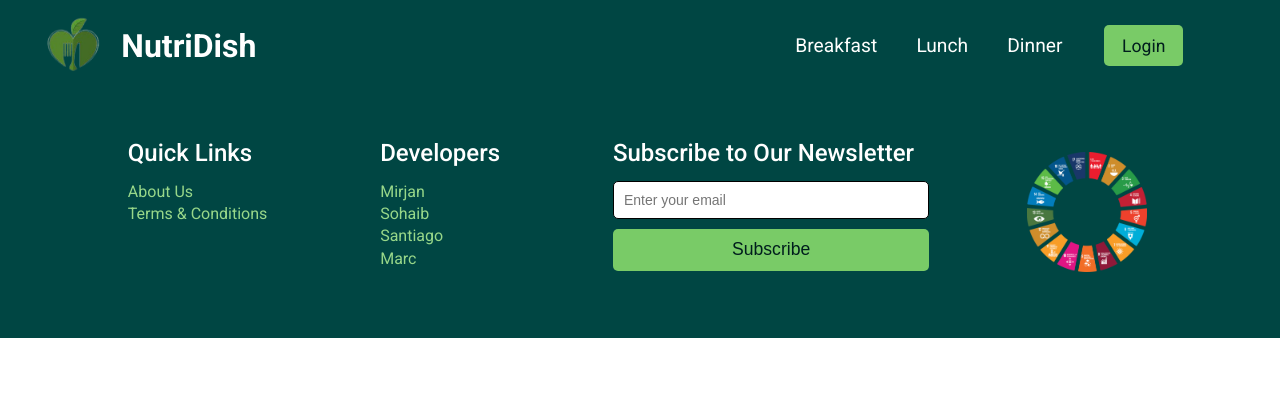
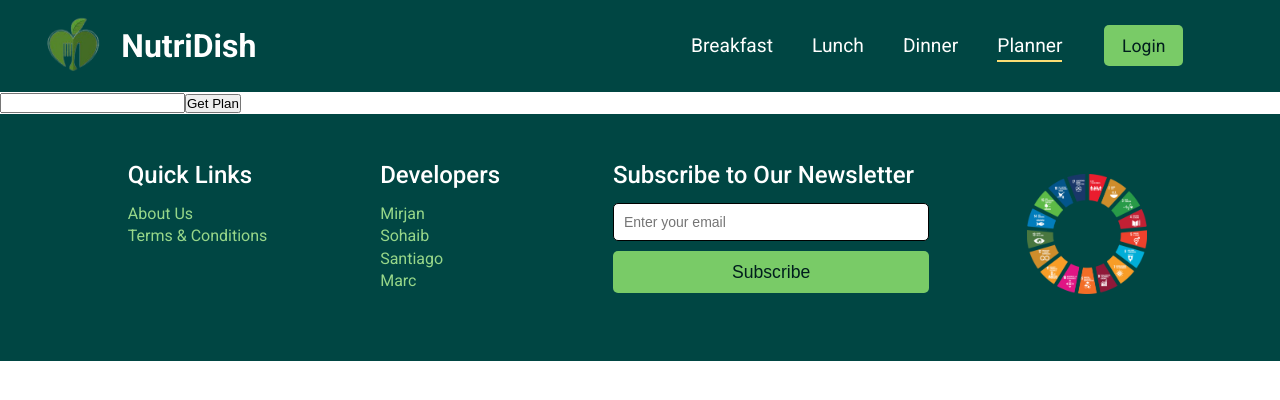
Before and after one commit to SohaibZahiid/NutriDish, a React (Vite) app: page /planner in a window 1280 px wide. Shown: the top 400 px of the page. Built offline with nearby package versions, Linux system fonts and the light colour scheme; some icons are missing.

Commit message:
implemented meal planner

```diff
--- a/package.json
+++ b/package.json
@@ -22,6 +22,7 @@
     "react-toastify": "^9.1.3"
   },
   "devDependencies": {
+    "@types/react": "^18.2.20",
     "@vitejs/plugin-react": "^4.0.3",
     "eslint": "^8.45.0",
     "eslint-plugin-react-hooks": "^4.6.0",
--- a/src/App.jsx
+++ b/src/App.jsx
@@ -20,10 +20,12 @@ const Footer = lazy(() => import("./components/Footer"));
 const Single = lazy(() => import("./pages/Single"));
 const Favorite = lazy(() => import("./pages/Favorite"));
 const Profile = lazy(() => import("./pages/Profile"));
+const Planner = lazy(() => import("./pages/Planner"));
 
 import { requireLoggedOut } from "./Guards/RouteGuard";
 
 import { ToastContainer } from "react-toastify";
+
 
 
 function App() {
@@ -37,6 +39,7 @@ function App() {
           <Route path="/breakfast" element={<Breakfast />} />
           <Route path="/lunch" element={<Lunch />} />
           <Route path="/dinner" element={<Dinner />} />
+          <Route path="/planner" element={<Planner />} />
           <Route
             path="/favorites"
             element={
--- a/src/components/Navbar.jsx
+++ b/src/components/Navbar.jsx
@@ -32,6 +32,9 @@ const Navbar = () => {
               <li>
                 <NavLink to="dinner">Dinner</NavLink>
               </li>
+              <li>
+                <NavLink to="planner">Planner</NavLink>
+              </li>
             </ul>
             <div className="auth">
               {currentUser ? (
--- /dev/null
+++ b/src/pages/Planner.jsx
@@ -0,0 +1,47 @@
+import { useState } from "react";
+import axios from "axios";
+import { toast } from "react-toastify";
+
+function Planner() {
+  const [recipes, setRecipes] = useState({});
+  const [calories, setCalories] = useState(0);
+
+  const handleChange = (e) => {
+    setCalories(e.target.value);
+  };
+
+  const getRecipes = async () => {
+    const API = import.meta.env.VITE_API;
+
+    if (calories) {
+      try {
+        const res = await axios.get(`${API}/recipes/suggestions/${calories}`);
+        if(res.data.success) {
+          setRecipes(res.data.data)
+        } else {
+          toast.error(res.data?.message)
+        }
+      } catch (err) {
+        console.log(err);
+      }
+    } else {
+      toast.error("Please enter the calories");
+    }
+  };
+
+  return (
+    <>
+      <input type="number" onChange={handleChange} />
+      <button onClick={getRecipes}>Get Plan</button>
+      {/* Display recipes */}
+      <ul>
+        {recipes.recipes &&
+          recipes.recipes.map((recipe) => (
+            <li key={recipe.id}>{recipe.name}</li>
+          ))}
+      </ul>
+    </>
+  );
+}
+
+export default Planner;
```
Also changed, not shown: 1 other file (tests, documents, lock files or other folders).
